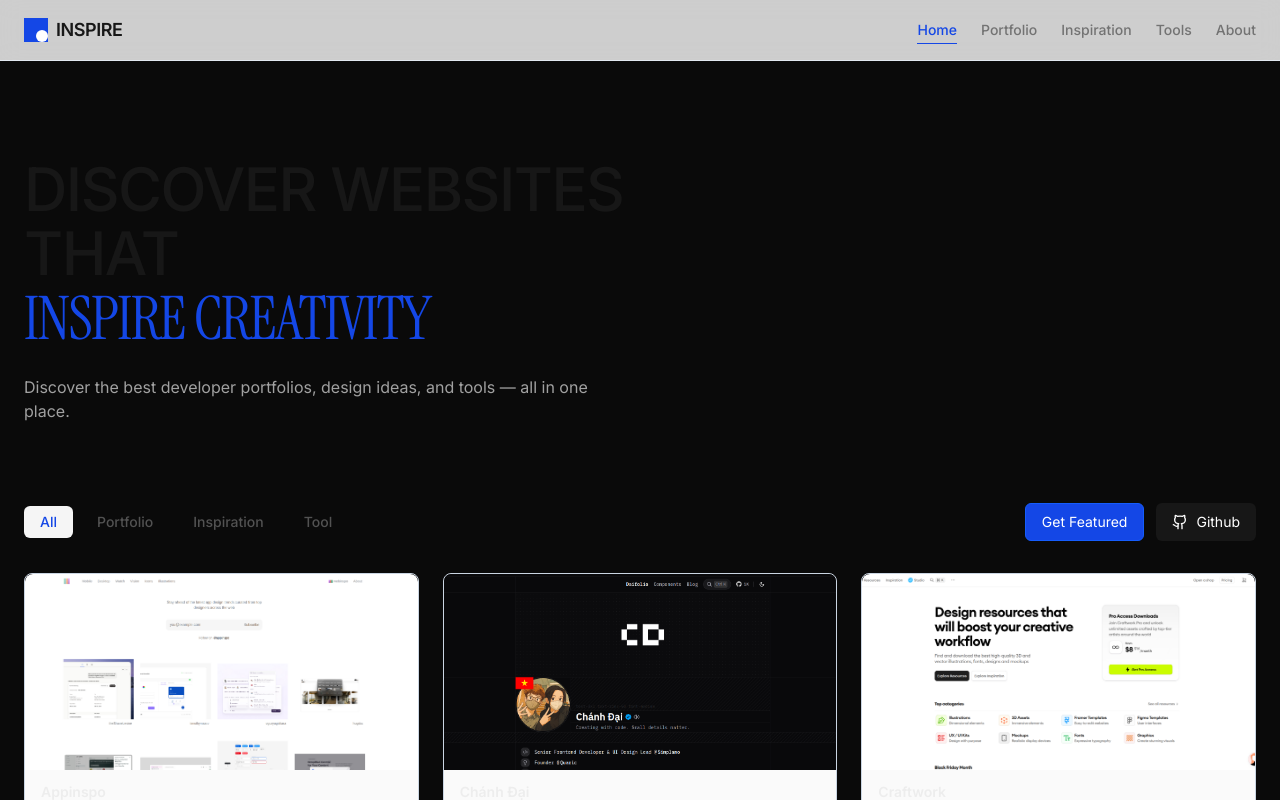
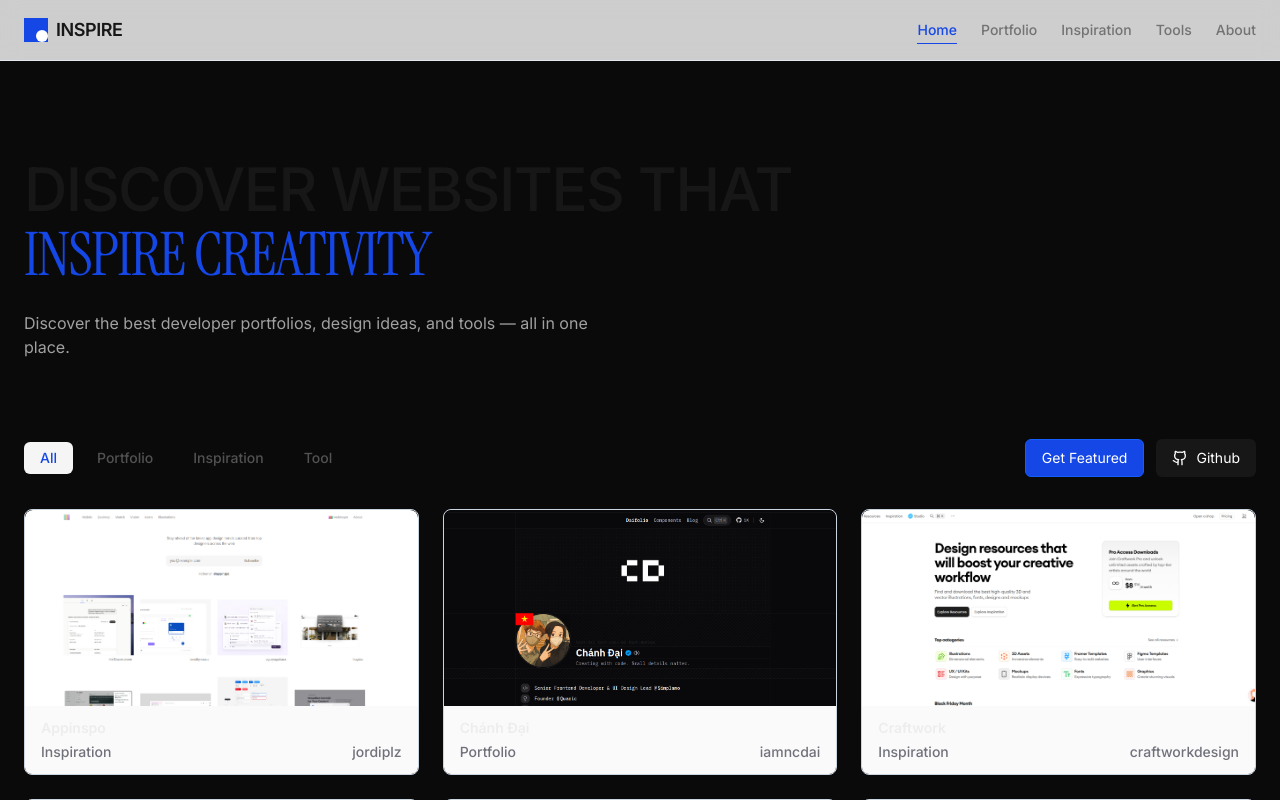
Before and after one commit to prasanjit-dey-ux/Inspohub, a Next.js app in the folder client/: page / in a window 1280 px wide. Shown: the top 800 px of the page. Built offline with nearby package versions, Linux system fonts and the light colour scheme.

Commit message:
updated header

```diff
--- a/client/component/layout/header.tsx
+++ b/client/component/layout/header.tsx
@@ -8,7 +8,7 @@
 export default function Header({title, description, highlight}: HeaderProps){
   return (
     <div className="pt-20 pb-10 md:pt-24 ">
-      <h1 className="md:text-6xl text-4xl font-medium md:leading-16  text-neutral-900 tracking-tight uppercase max-w-3xl">
+      <h1 className="md:text-6xl text-4xl font-medium md:leading-16  text-neutral-900 tracking-tight uppercase max-w-5xl">
         {title}{" "}
         <br />
         <span className=" text-blue-700 font-serif font-medium">{highlight}</span>
```
